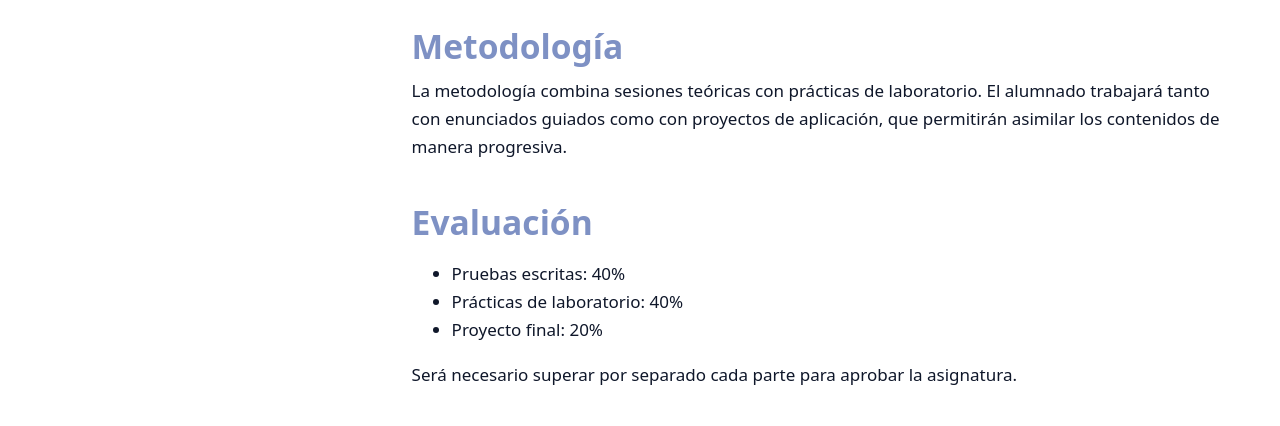
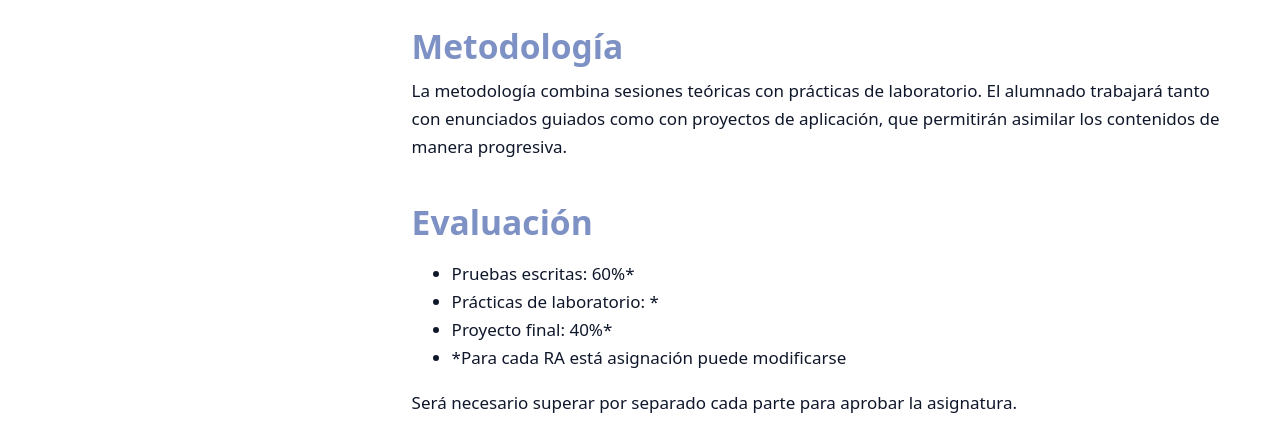
Before and after one commit to dexpositofp/docencia, a plain HTML site: page BDA/index.html in a window 1280 px wide. Shown: the part 1121-1547 px from the top of the page. Drawn offline with Linux system fonts and the light colour scheme.

Commit message:
presentación de la asignatura modificada

```diff
--- a/BDA/index.html
+++ b/BDA/index.html
@@ -111,9 +111,10 @@
   <section id="evaluacion">
       <h2>Evaluación</h2>
       <ul>
-          <li>Pruebas escritas: 40%</li>
-          <li>Prácticas de laboratorio: 40%</li>
-          <li>Proyecto final: 20%</li>
+          <li>Pruebas escritas: 60%*</li>
+          <li>Prácticas de laboratorio: *</li>
+          <li>Proyecto final: 40%*</li>
+          <li>*Para cada RA está asignación puede modificarse</li>
       </ul>
       <p>Será necesario superar por separado cada parte para aprobar la asignatura.</p>
   </section>
```
